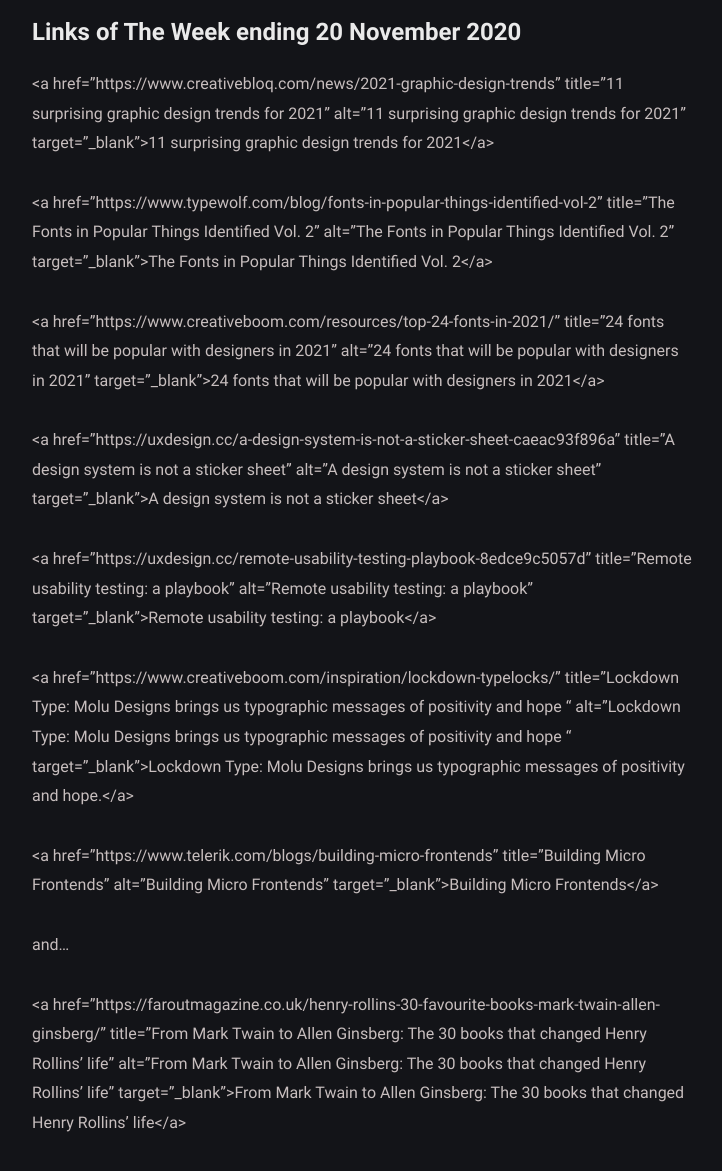
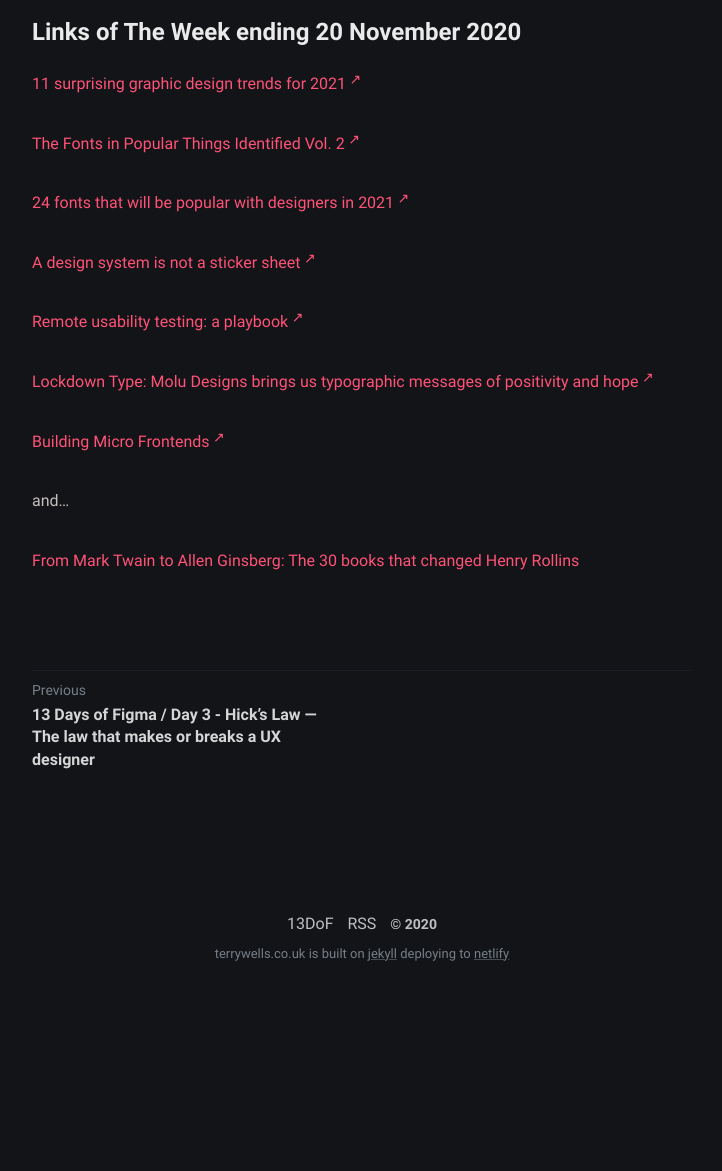
Before and after one commit to wristtattoo/jekyll-klise, a Jekyll site: the page built from _posts/2020-11-20-issue-237-20-november-2020-typography-trends-and-micro-frontends.md, in a window 1280 px wide and 1400 px high, scrolled down 582 px. Shown: the part 186-1357 px from the top of the window, without its empty margins (278-1000 px from the left). Built offline with Jekyll 4.4.1, drawn with Linux system fonts in a browser that asks for light colours; a script that is not in the unit is left out; after the commit the page ends 1766 px from its top, so only the background shows below that.

Commit message:
Issue 237
Kramdown for 237

```diff
--- a/_posts/2020-11-20-issue-237-20-november-2020-typography-trends-and-micro-frontends.md
+++ b/_posts/2020-11-20-issue-237-20-november-2020-typography-trends-and-micro-frontends.md
@@ -8,22 +8,20 @@
 
 # Links of The Week ending 20 November 2020
 
-<a href="https://www.creativebloq.com/news/2021-graphic-design-trends" title="11 surprising graphic design trends for 2021" alt="11 surprising graphic design trends for 2021" target="_blank”>11 surprising graphic design trends for 2021</a>
+[11 surprising graphic design trends for 2021](https://www.creativebloq.com/news/2021-graphic-design-trends){:title="11 surprising graphic design trends for 2021"}{:alt="11 surprising graphic design trends for 2021"}{:target="_blank"}
 
-<a href="https://www.typewolf.com/blog/fonts-in-popular-things-identified-vol-2" title="The Fonts in Popular Things Identified Vol. 2" alt="The Fonts in Popular Things Identified Vol. 2" target="_blank”>The Fonts in Popular Things Identified Vol. 2</a>
+[The Fonts in Popular Things Identified Vol. 2](https://www.typewolf.com/blog/fonts-in-popular-things-identified-vol-2){:title="The Fonts in Popular Things Identified Vol. 2"}{:alt="The Fonts in Popular Things Identified Vol. 2"}{:target="_blank"}
 
-<a href="https://www.creativeboom.com/resources/top-24-fonts-in-2021/" title="24 fonts that will be popular with designers in 2021" alt="24 fonts that will be popular with designers in 2021" target="_blank”>24 fonts that will be popular with designers in 2021</a>
+[24 fonts that will be popular with designers in 2021](https://www.creativeboom.com/resources/top-24-fonts-in-2021/){:title="24 fonts that will be popular with designers in 2021"}{:alt="24 fonts that will be popular with designers in 2021"}{:target="_blank"}
 
-<a href="https://uxdesign.cc/a-design-system-is-not-a-sticker-sheet-caeac93f896a" title="A design system is not a sticker sheet" alt="A design system is not a sticker sheet" target="_blank”>A design system is not a sticker sheet</a>
+[A design system is not a sticker sheet](https://uxdesign.cc/a-design-system-is-not-a-sticker-sheet-caeac93f896a){:title="A design system is not a sticker sheet"}{:alt="A design system is not a sticker sheet"}{:target="_blank"}
 
-<a href="https://uxdesign.cc/remote-usability-testing-playbook-8edce9c5057d" title="Remote usability testing: a playbook" alt="Remote usability testing: a playbook" target="_blank”>Remote usability testing: a playbook</a>
+[Remote usability testing: a playbook](https://uxdesign.cc/remote-usability-testing-playbook-8edce9c5057d){:title="Remote usability testing: a playbook"}{:alt="Remote usability testing: a playbook"}{:target="_blank"}
 
-<a href="https://www.creativeboom.com/inspiration/lockdown-typelocks/" title="Lockdown Type: Molu Designs brings us typographic messages of positivity and hope
-" alt="Lockdown Type: Molu Designs brings us typographic messages of positivity and hope
-" target="_blank”>Lockdown Type: Molu Designs brings us typographic messages of positivity and hope.</a>
+[Lockdown Type: Molu Designs brings us typographic messages of positivity and hope](https://www.creativeboom.com/inspiration/lockdown-typelocks/){:title="Lockdown Type: Molu Designs brings us typographic messages of positivity and hope"}{:alt="Lockdown Type: Molu Designs brings us typographic messages of positivity and hope"}{:target="_blank"}
 
-<a href="https://www.telerik.com/blogs/building-micro-frontends" title="Building Micro Frontends" alt="Building Micro Frontends" target="_blank”>Building Micro Frontends</a>
+[Building Micro Frontends](https://www.telerik.com/blogs/building-micro-frontends){:title="Building Micro Frontends"}{:alt="Building Micro Frontends"}{:target="_blank"}
 
 and...
 
-<a href="https://faroutmagazine.co.uk/henry-rollins-30-favourite-books-mark-twain-allen-ginsberg/" title="From Mark Twain to Allen Ginsberg: The 30 books that changed Henry Rollins’ life" alt="From Mark Twain to Allen Ginsberg: The 30 books that changed Henry Rollins’ life" target="_blank”>From Mark Twain to Allen Ginsberg: The 30 books that changed Henry Rollins’ life</a>
+[From Mark Twain to Allen Ginsberg: The 30 books that changed Henry Rollins](https://faroutmagazine.co.uk/henry-rollins-30-favourite-books-mark-twain-allen-ginsberg/){:title="From Mark Twain to Allen Ginsberg: The 30 books that changed Henry Rollins"}{:alt="From Mark Twain to Allen Ginsberg: The 30 books that changed Henry Rollins"}{:target="From Mark Twain to Allen Ginsberg: The 30 books that changed Henry Rollins"}
```
